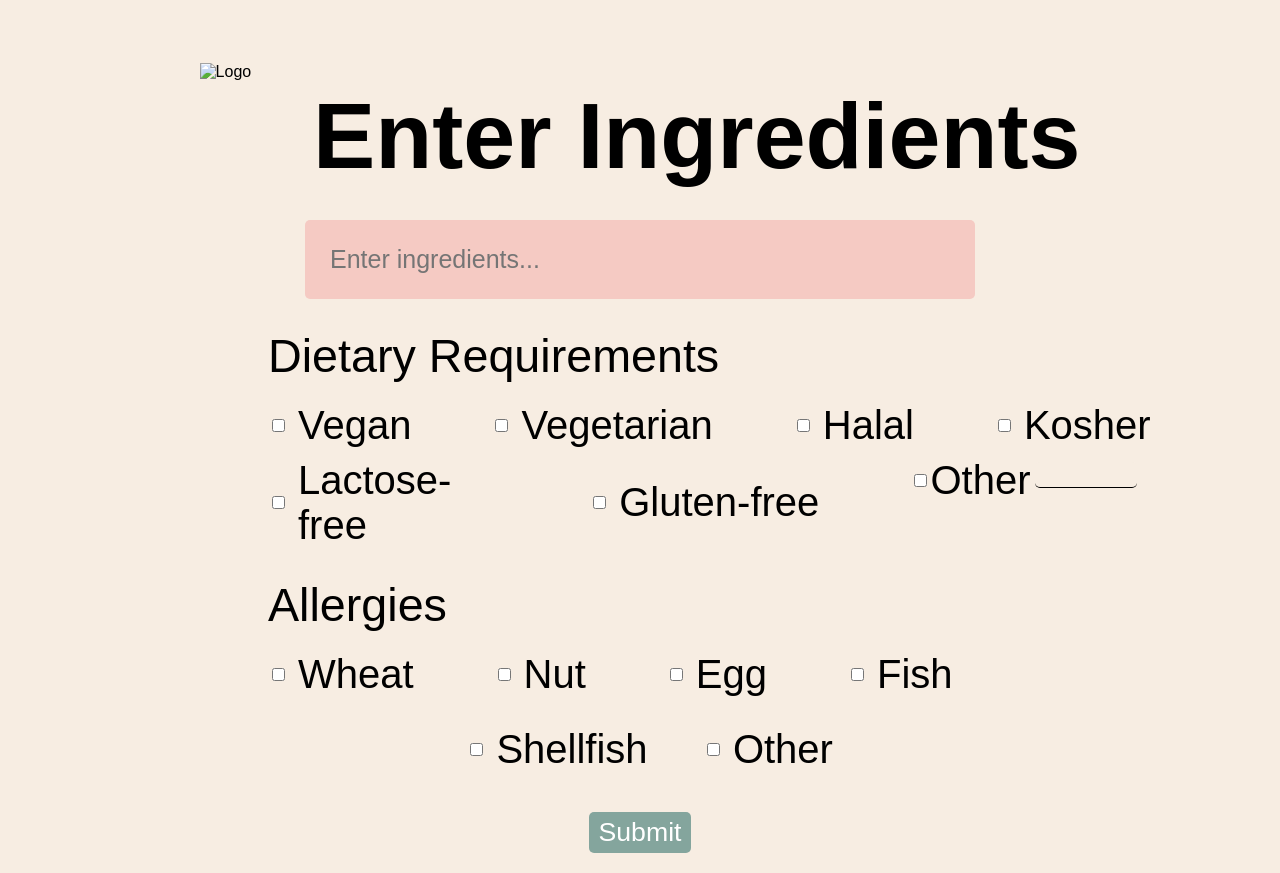
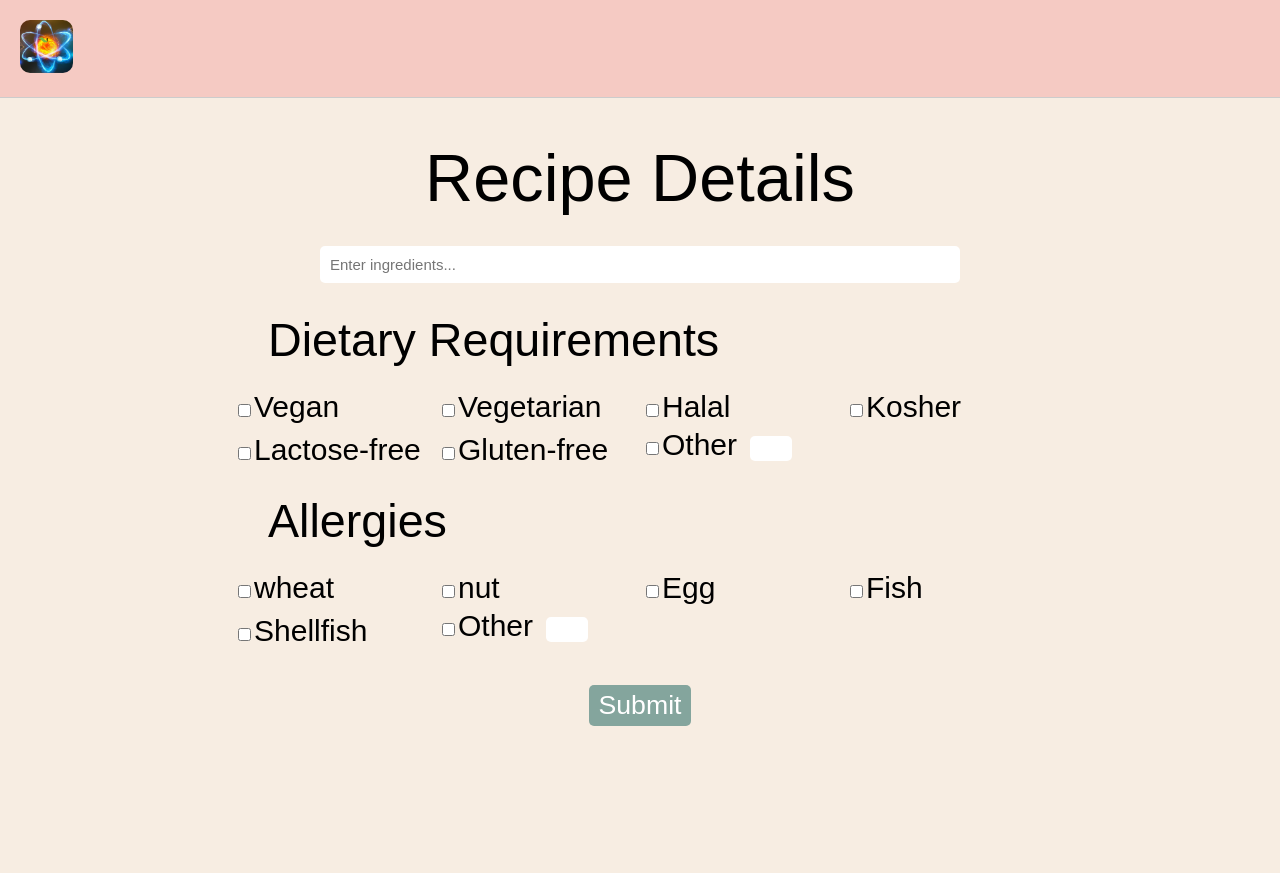
Before and after one commit to AX-0/FridgeFusion, a Flask app: template templates/InputIngredient.html in a window 1280 px wide. After the commit the page ends 726 px from the top, so only its background shows below. Run offline with Flask 3, Linux system fonts and the light colour scheme; the template is opened without the code that fills it, so the values that code supplies are empty; parts of the project's set-up code (start-up, migrations or seed data) failed here and were passed over; some web fonts are replaced.

Commit message:
input page

```diff
--- a/templates/InputIngredient.html
+++ b/templates/InputIngredient.html
@@ -2,30 +2,45 @@
 <html>
 <head>
 <link href="https://fonts.googleapis.com/css2?family=Allan&display=swap" rel="stylesheet">
-<link rel="icon" type="image/x-icon" href="templates/logo_favicon.ico">
 <style>
+
+  .tags{clear:both}
+  .col{float:left;width:120px;/*adjust your width */}
+  .col lable, .col input{display:inline-block;}
+  .col label{width:120px;/*adjust your width */}
+  .col input{width:20px;/*adjust your width */}
+
   body {
     font-family: "Allan", sans-serif;
     background-color: #F7EDE2;
     margin: 0;
     padding: 20px;
+    justify-content: center;
   }
 
   .header {
-    display: flex;
-    align-items: center;
-    justify-content: center
+    background-color: #F5CAC3;
+    position: absolute;
+    top: 0;
+    left: 0;
+    right: 0;
+    padding: 20px;
+    border-bottom: 1px solid #ccc;
+    margin-bottom: 40px;
+  }
+
+  .title {
+    text-align: center;
+    font-size: 50pt;
+    margin-top: 120px;
+    margin-bottom: 30px;
   }
 
   .logo {
-    width: 70pt;
-    height: 70pt;
-  }
-
-  .title {
-    font-size: 70pt;
-    margin-left: 20px;
-    margin-bottom: 10px;
+    width: 40pt;
+    height: 40pt;
+    margin-right: 20px;
+    border-radius: 10px;
   }
 
   .input-section {
@@ -35,9 +50,9 @@
 
   input[type="text"] {
     width: 50%;
-    padding: 25px;
-    font-size: 25px;
-    background-color: #F5CAC3;
+    padding: 10px;
+    font-size: 15px;
+    background-color: white;
     border: none;
     border-radius: 5px;
     margin-bottom: 10px;
@@ -47,9 +62,9 @@
     border: none;
     background-color: #F7EDE2;
     width: 100px;
-    border-bottom: 1px solid black; /* Underline-style border */
-    padding: 5px; /* Adjust padding as needed */
-    font-size: 20px; /* Adjust font size as needed */
+    border-bottom: 1px solid black;
+    padding: 5px;
+    font-size: 20px;
   }
 
   .section-title {
@@ -59,29 +74,22 @@
     margin-bottom: 20px;
   }
 
-  .checkbox-row {
-    margin-left: 20%;
-    display: flex;
-    flex-wrap: wrap;
-    gap: 20px;
+  .filter {
+    width: 850px;
+    padding: 25px;
+    border: 1px solid black;
+    margin: 25px;
   }
 
-  .checkbox-group {
-    font-size: 30pt;
+  .table-container {
     display: flex;
-    flex-direction: row;
-    gap: 80px
+    justify-content: center;
+    align-items: center;
+    font-size: 30px;
   }
 
-  .checkbox-item {
-    display: flex;
-    align-items: center;
-    margin-bottom: 10px;
-    width: 40%;
-  }
-
-  .checkbox-label {
-    margin-left: 10px;
+  td {
+    width: 200px;
   }
 
 .submit-button {
@@ -101,88 +109,47 @@
 <body>
 
   <div class="header">
-  <img href="/static/logo2.png" alt="Logo" class="logo">
-  <h1 class="title">Enter Ingredients</h1>
+    <img src="logo.png" alt="Logo" class="logo">
+
 </div>
+<div class="title">Recipe Details</div>
 
 <div class="input-section">
   <input type="text" placeholder="Enter ingredients...">
 </div>
 
 <div class="section-title">Dietary Requirements</div>
-<div class="checkbox-row">
-<div class="checkbox-group">
-  <div class="checkbox-item">
-    <input type="checkbox" id="Vegan">
-    <label class="checkbox-label" for="vegan">Vegan</label>
-  </div>
-  <div class="checkbox-item">
-    <input type="checkbox" id="Vegetarian">
-    <label class="checkbox-label" for="Vegetarian">Vegetarian</label>
-  </div>
-  <div class="checkbox-item">
-    <input type="checkbox" id="Halal">
-    <label class="checkbox-label" for="Halal">Halal</label>
-  </div>
-  <div class="checkbox-item">
-    <input type="checkbox" id="Kosher">
-    <label class="checkbox-label" for="Kosher">Kosher</label>
-  </div>
-</div>
-</div>
-<div class="checkbox-row">
-<div class="checkbox-group">
-  <div class="checkbox-item">
-    <input type="checkbox" id="Lactose-free">
-    <label class="checkbox-label" for="Lactose-free">Lactose-free</label>
-  </div>
-  <div class="checkbox-item">
-    <input type="checkbox" id="Gluten-free">
-    <label class="checkbox-label" for="Gluten-free">Gluten-free</label>
-  </div>
-  <div class="input-group">
-  <div class="checkbox-item">
-    <input type="checkbox" id="other-dietary">
-    <label style="margin-left: 0px;" class="checkbox-label" for="other-dietary">Other</label>
-    <input style="margin-left: 5px; padding: 1px; font-size: 20px;" type="text">
-  </div>
-  </div>
-</div>
+<div class="table-container">
+<table>
+  <tr class="wider-row">
+    <td><input type="checkbox" rel="Vegan" />Vegan</td>
+    <td><input type="checkbox" rel="Vegetarian" />Vegetarian</td>
+    <td><input type="checkbox" rel="Halal" />Halal</td>
+    <td><input type = "checkbox" rel = "Kosher" />Kosher</td>
+  </tr>
+  <tr>
+    <td><input type="checkbox" rel="Lactose-free" />Lactose-free</td>
+    <td><input type="checkbox" rel="Gluten-free" />Gluten-free</td>
+    <td><input type = "checkbox" rel="other-dietary">Other
+        <input style="width: 40px; margin-left: 5px; padding: 1px; font-size: 20px;" rel="other-dietary" type="text"></td>  </tr>
+</table>
 </div>
 
+
 <div class="section-title">Allergies</div>
-<div class="checkbox-row">
-<div class="checkbox-group">
-  <div class="checkbox-item">
-    <input type="checkbox" id="wheat">
-    <label class="checkbox-label" for="wheat">Wheat</label>
-  </div>
-  <div class="checkbox-item">
-    <input type="checkbox" id="nut">
-    <label class="checkbox-label" for="nut">Nut</label>
-  </div>
-  <div class="checkbox-item">
-    <input type="checkbox" id="egg">
-    <label class="checkbox-label" for="egg">Egg</label>
-  </div>
-  <div class="checkbox-item">
-    <input type="checkbox" id="fish">
-    <label class="checkbox-label" for="fish">Fish</label>
-  </div>
-</div>
-<div class="checkbox-row">
-<div class="checkbox-group">
-  <div class="checkbox-item">
-    <input type="checkbox" id="shellfish">
-    <label class="checkbox-label" for="shellfish">Shellfish</label>
-  </div>
-  <div class="checkbox-item">
-    <input type="checkbox" id="other-allergies">
-    <label class="checkbox-label" for="other-allergies">Other</label>
-    </div>
-  </div>
-</div>
-</div>
+<div class="table-container">
+  <table>
+    <tr class="wider-row">
+      <td><input type="checkbox" rel="wheat" />wheat</td>
+      <td> <input type="checkbox" rel="nut" />nut</td>
+      <td><input type="checkbox" rel="egg" />Egg</td>
+      <td><input type="checkbox" rel="fish" />Fish</td>
+    </tr>
+    <tr>
+      <td><input type="checkbox" rel="shellfish" />Shellfish</td>
+      <td><input type = "checkbox" rel="other-dietary">Other
+          <input style="width: 40px; margin-left: 5px; padding: 1px; font-size: 20px;" rel="other-dietary" type="text"></td>  </tr>
+  </table>
 </div>
 
 <center><button class="submit-button">Submit</button></center>
```
Lines whose indentation alone changed are shown as unchanged.
